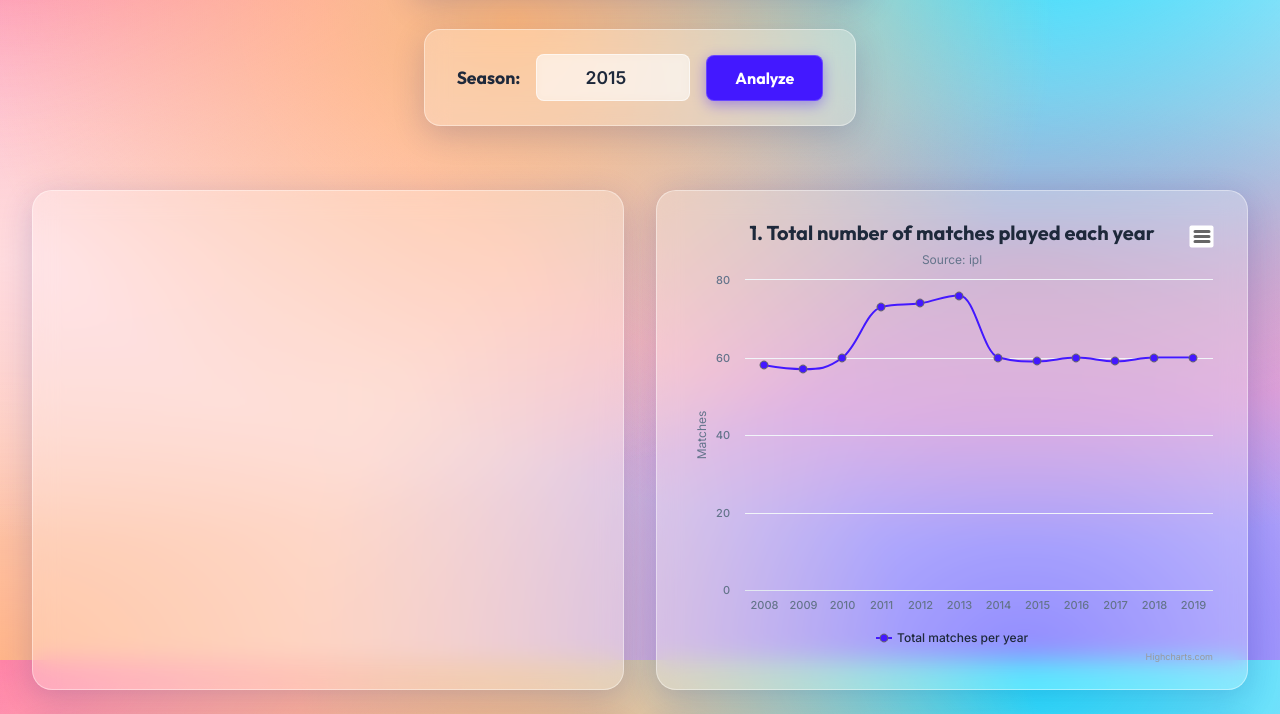
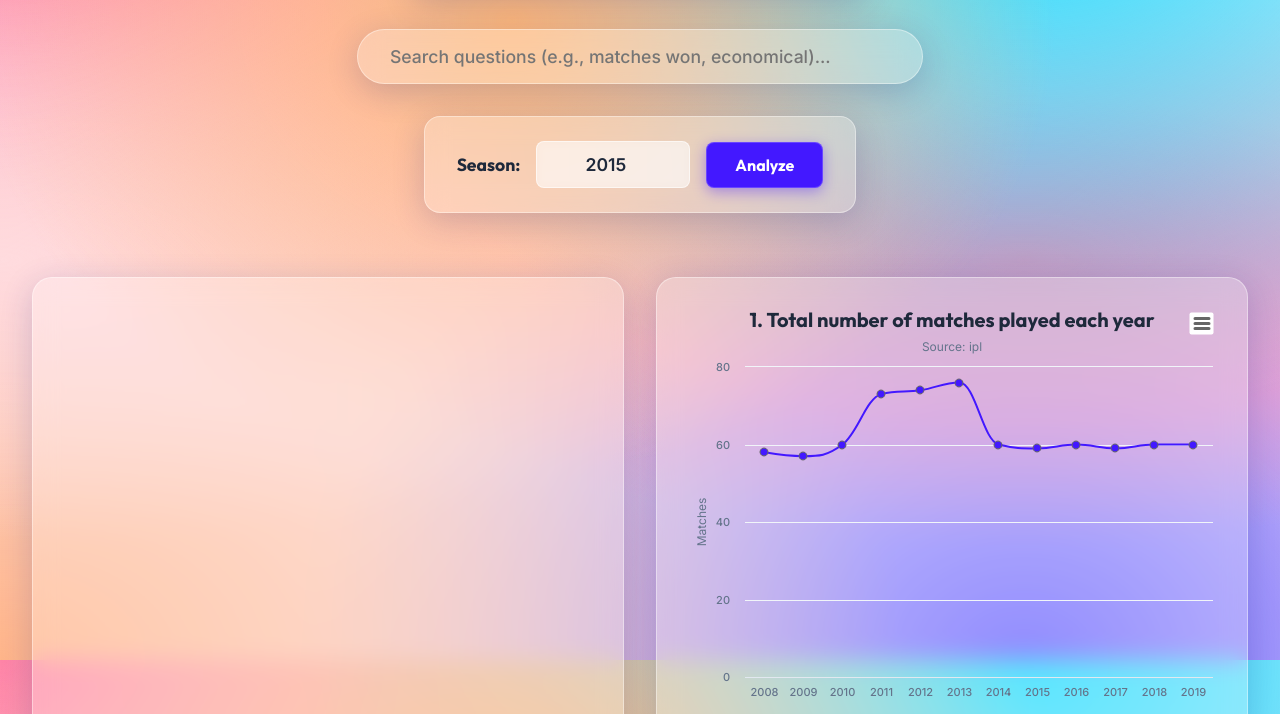
Before and after one commit to SubhashMe/ipl-final-master, a website: page public/index.html in a window 1280 px wide. Shown: the part 140-854 px from the top of the page. Drawn offline with nearby package versions, Linux system fonts and the light colour scheme; no server answers.

Commit message:
Add questions search bar

```diff
--- a/public/index.html
+++ b/public/index.html
@@ -21,6 +21,10 @@
 <body>
     <h1>IPL Statistics</h1>
 
+    <div class="search-container">
+        <input type="text" id="questionSearch" class="search-input" placeholder="Search questions (e.g., matches won, economical)..." onkeyup="filterCharts()">
+    </div>
+
     <div class="input-container">
         <span class="label">Season:</span>
         <input type="number" min="2008" max="2019" class="year-input" id="year" value="2015">
@@ -34,6 +38,22 @@
                 hmtldata();
             }
         };
+
+        // Filter charts based on search input
+        function filterCharts() {
+            const query = document.getElementById("questionSearch").value.toLowerCase();
+            const cards = document.querySelectorAll(".chart-card");
+
+            cards.forEach(card => {
+                // Get the text content of the card (which includes Highcharts titles)
+                const text = card.textContent.toLowerCase();
+                if (text.includes(query)) {
+                    card.style.display = "";
+                } else {
+                    card.style.display = "none";
+                }
+            });
+        }
     </script>
 
     <div class="dashboard-container">
--- a/public/styles.css
+++ b/public/styles.css
@@ -103,6 +103,40 @@ body > h1 {
   color: var(--text-primary);
 }
 
+.search-container {
+  display: flex;
+  justify-content: center;
+  align-items: center;
+  margin: 1rem auto 2rem;
+  width: fit-content;
+  max-width: 90%;
+}
+
+.search-input {
+  background: var(--glass-bg);
+  backdrop-filter: var(--glass-blur);
+  -webkit-backdrop-filter: var(--glass-blur);
+  border: 1px solid var(--glass-border);
+  box-shadow: var(--glass-shadow);
+  color: var(--text-primary);
+  font-family: var(--font-body);
+  font-size: 1.1rem;
+  font-weight: 500;
+  padding: 1rem 2rem;
+  border-radius: 2rem;
+  outline: none;
+  transition: all 0.3s ease;
+  width: 500px;
+  max-width: 100%;
+}
+
+.search-input:focus {
+  background: rgba(255, 255, 255, 0.6);
+  border-color: var(--primary);
+  box-shadow: 0 0 0 4px rgba(67, 24, 255, 0.2);
+}
+
+
 .year-input {
   background: rgba(255, 255, 255, 0.5);
   border: 1px solid rgba(255, 255, 255, 0.6);
```
